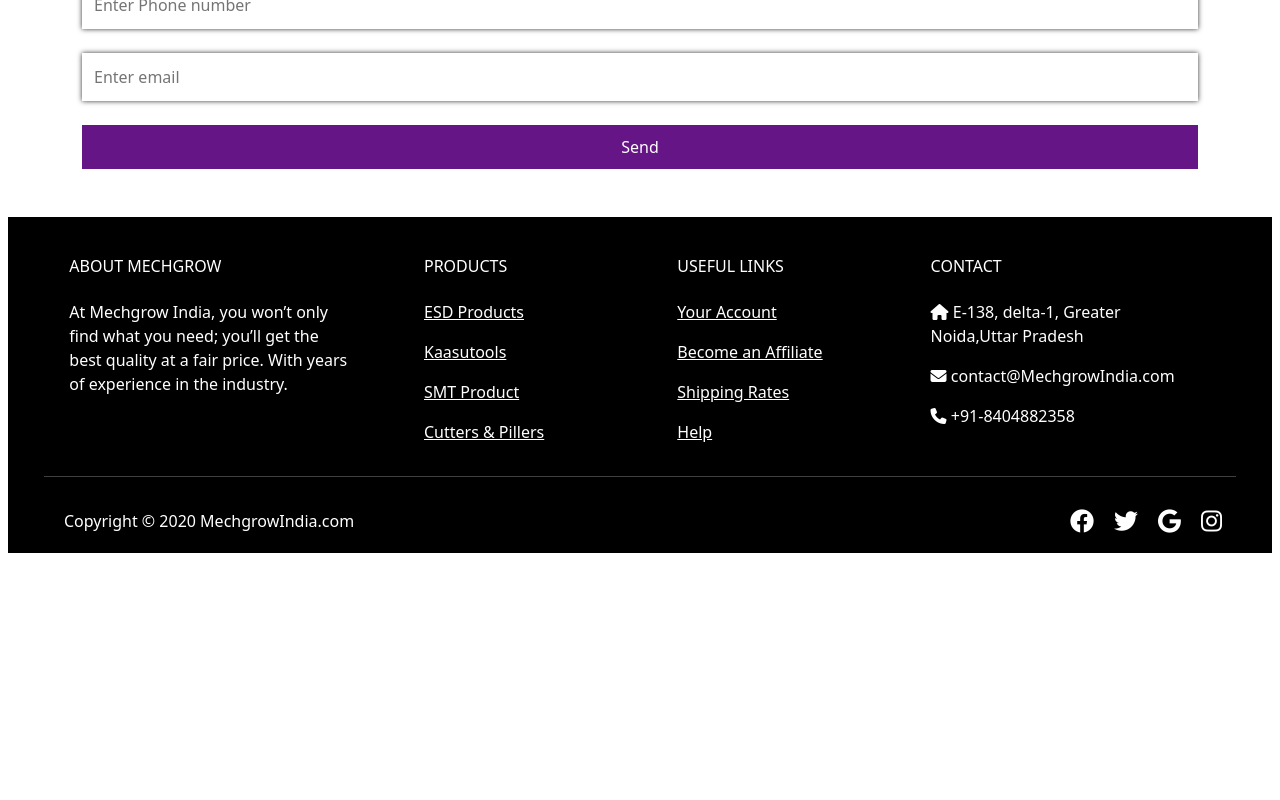
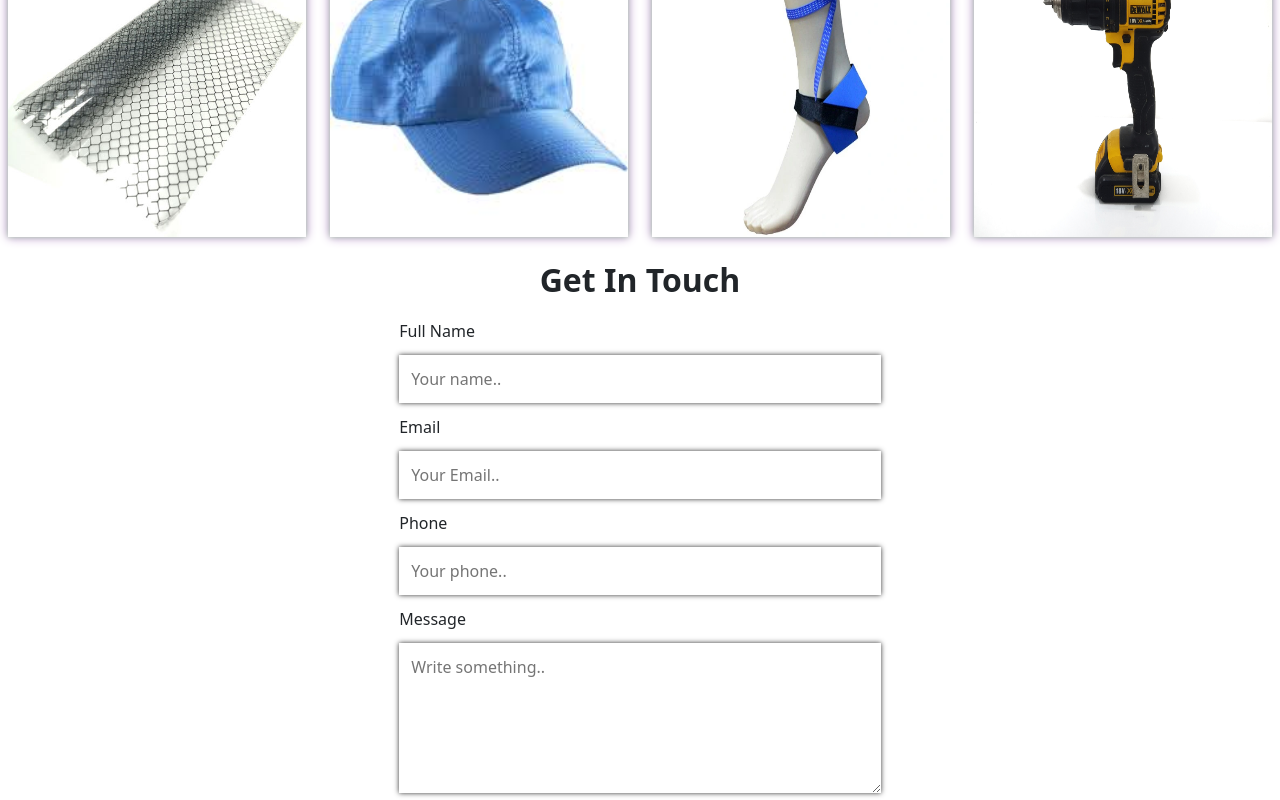
Before and after one commit to techerudite-sanjiv/mechgrow, a React (Create React App) app: page / in a window 1280 px wide. Shown: the part 1800-2600 px from the top of the page. Before the commit the page ends 2353 px from the top, so only its background shows below. Built offline with nearby package versions, Linux system fonts and the light colour scheme.

Commit message:
code update

```diff
--- a/src/components/bestSelling/index.js
+++ b/src/components/bestSelling/index.js
@@ -6,6 +6,10 @@
 import image2 from "../images/label-dispenser.jpg";
 import image3 from "../images/esdwristStrap.jpg";
 import image4 from "../images/sakeGun.jpg";
+import image5 from "../images/esd-curtain wrap.jpg";
+import image6 from "../images/esd cap.jpeg";
+import image7 from "../images/esd-heel-strap.webp";
+import image8 from "../images/image5.jpg";
 
 const BestSelling = () => {
   const best_selling = [
@@ -21,6 +25,18 @@
     {
       image: image4,
     },
+    {
+      image: image5,
+    },
+    {
+      image: image6,
+    },
+    {
+      image: image7,
+    },
+    {
+      image: image8,
+    },
   ];
 
   return (
@@ -30,7 +46,7 @@
           <p>Best Selling Products</p>
           {best_selling.map((item) => {
             return (
-              <div class="col-lg-3 col-md-6">
+              <div class="col-lg-3 col-md-6 mb-4">
                 <div className={cn(styles["card_content"])}>
                   <img src={item.image} />
                 </div>
--- a/src/components/button/customButton.css
+++ b/src/components/button/customButton.css
@@ -8,5 +8,5 @@
 }
 
 .products-button:hover{
-   background: #748c0a;
+    background: #45a049;
 }
--- a/src/components/contact/index.js
+++ b/src/components/contact/index.js
@@ -1,4 +1,3 @@
-
 import cn from "classnames";
 import styles from "./contact.module.css";
 import React, { useState, useEffect } from "react";
@@ -15,7 +14,6 @@
   useEffect(() => {
     console.log("registerd");
   }, [flag]);
-
 
   function handleData(e) {
     setInpData({ ...inpData, [e.target.name]: e.target.value });
@@ -36,40 +34,64 @@
   return (
     <>
       <div id="contact">
-        <div className="container">
-          <h2 className={cn(styles["contact-heading"])}>Contact Us:</h2>
-          <form onSubmit={handleSubmit}>
+        <div className={cn(styles["contact-container"])}>
+          <h2 className={cn(styles["contact-heading"])}>Get In touch</h2>
+          <div class="container">
+            <form>
+              <div class="row">
+                <div class="col-12">
+                  <label for="fname">Full Name</label>
                   <input
                     type="text"
-              name="name"
-
-              value={inpData.name}
-              onChange={handleData}
+                    id="fname"
+                    name="firstname"
+                    placeholder="Your name.."
                   />
-            <br />
-            <br />
-            <input
-              type="text"
-              name="phone"
-              placeholder="Enter Phone number"
-              value={inpData.phone}
-              onChange={handleData}
-            />
-            <br /> <br />
+                </div>
+              </div>
+              <div class="row">
+                <div class="col-12">
+                  <label for="email">Email</label>
                   <input
                     type="email"
-              name="email"
-              value={inpData.email}
-              onChange={handleData}
-              placeholder="Enter email"
-              id=""
+                    id="email"
+                    name="Email"
+                    placeholder="Your Email.."
                   />
-            <br /> <br />
-            <button type="submit" className={cn(styles["contact-button"])}>
-              Send
-            </button>
+                </div>
+              </div>
+              <div class="row">
+                <div class="col-12">
+                  <label for="email">Phone</label>
+                  <input
+                    type="phone"
+                    id="phone"
+                    name="phone"
+                    placeholder="Your phone.."
+                  />
+                </div>
+              </div>
+
+              <div class="row">
+                <div class="col-12">
+                  <label for="subject">Message</label>
+                  <textarea
+                    id="subject"
+                    name="subject"
+                    placeholder="Write something.."
+                    style={{ height: "150px" }}
+                  ></textarea>
+                </div>
+              </div>
+              <br />
+              <div class="row">
+                <div class="col-12">
+                 <button className={cn(styles["contact-button"])}>Submit</button>
+                </div>
+              </div>
+
             </form>
-
+          </div>
         </div>
       </div>
     </>
--- a/src/components/screens/carousel/Slider.js
+++ b/src/components/screens/carousel/Slider.js
@@ -32,7 +32,7 @@
               src="https://images.unsplash.com/photo-1581093803931-46e730e7622e?ixlib=rb-4.0.3&ixid=M3wxMjA3fDB8MHxwaG90by1wYWdlfHx8fGVufDB8fHx8fA%3D%3D&auto=format&fit=crop&w=1470&q=80"
               class="d-block w-100"
               alt="..."
-              height={"500px"}
+              height={"550px"}
             />
             <div class="carousel-caption d-none d-md-block">
               <h5>First slide label</h5>
@@ -46,7 +46,7 @@
               src="https://images.unsplash.com/photo-1581093803931-46e730e7622e?ixlib=rb-4.0.3&ixid=M3wxMjA3fDB8MHxwaG90by1wYWdlfHx8fGVufDB8fHx8fA%3D%3D&auto=format&fit=crop&w=1470&q=80"
               class="d-block w-100"
               alt="..."
-              height={"500px"}
+              height={"550px"}
             />
             <div class="carousel-caption d-none d-md-block">
               <h5>Second slide label</h5>
@@ -60,7 +60,7 @@
               src="https://images.unsplash.com/photo-1581093803931-46e730e7622e?ixlib=rb-4.0.3&ixid=M3wxMjA3fDB8MHxwaG90by1wYWdlfHx8fGVufDB8fHx8fA%3D%3D&auto=format&fit=crop&w=1470&q=80"
               class="d-block w-100"
               alt="..."
-              height={"500px"}
+              height={"550px"}
             />
             <div class="carousel-caption d-none d-md-block">
               <h5>Third slide label</h5>
```
Lines whose indentation alone changed are shown as unchanged.
